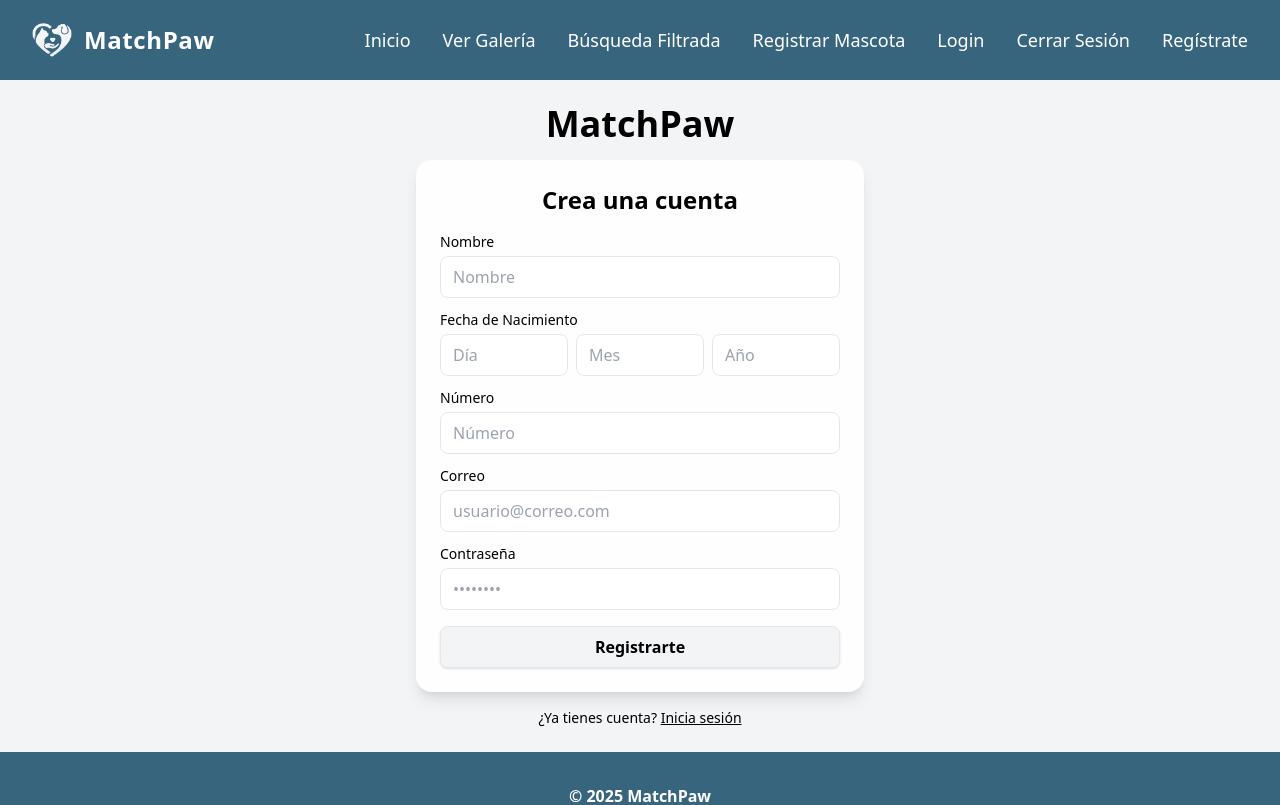
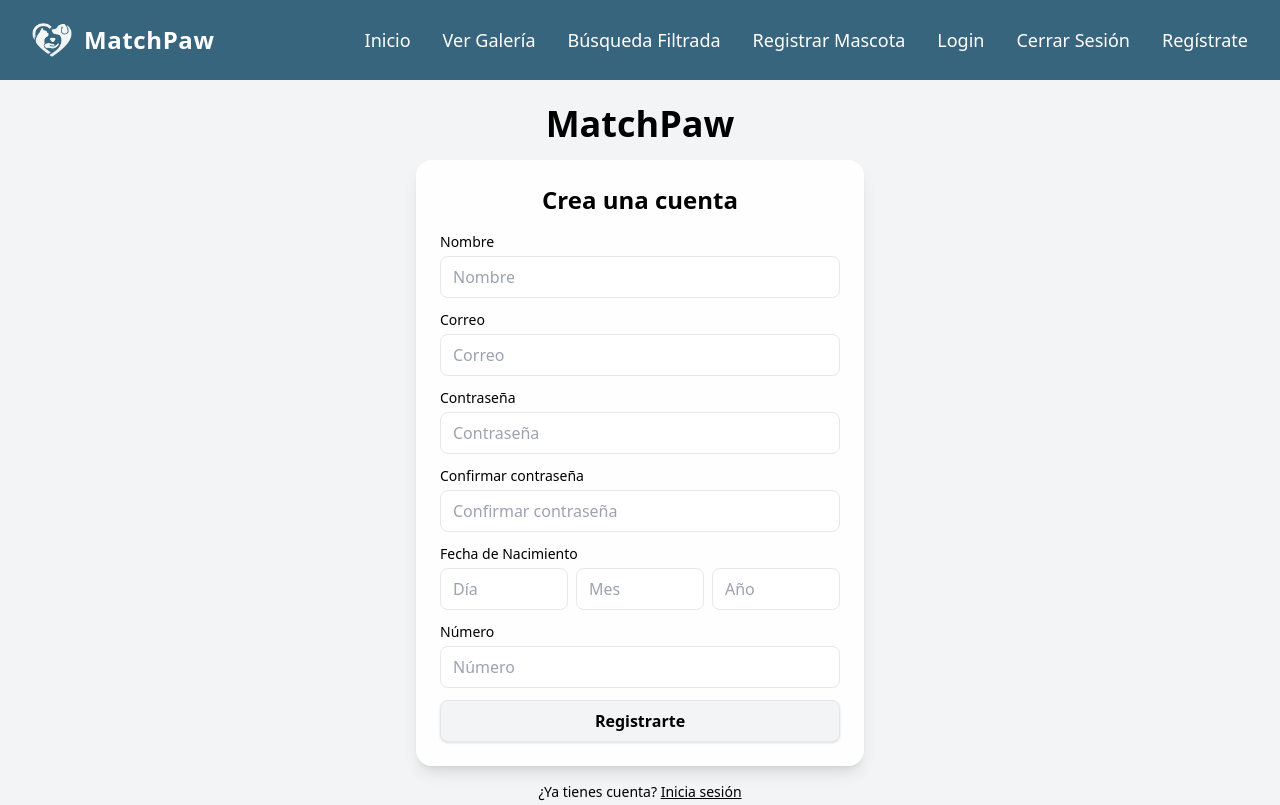
Before and after one commit to andreauxue/AdoptaMascota, a React (Vite) app in the folder Aplicacion/frontend/: page /register in a window 1280 px wide. Shown: the top 805 px of the page. Built offline with nearby package versions, Linux system fonts and the light colour scheme.

Commit message:
Separa login/registro y añade confirmPassword

```diff
--- a/Aplicacion/frontend/src/components/AuthForm.jsx
+++ b/Aplicacion/frontend/src/components/AuthForm.jsx
@@ -3,41 +3,123 @@ import { useState } from "react";
 export default function AuthForm({ mode = "login", onSubmit, loading = false, error = "" }) {
   const isLogin = mode === "login";
   const [form, setForm] = useState({
-    name: "", email: "", password: "", phone: "",
-    birthDay: "", birthMonth: "", birthYear: ""
+    name: "",
+    email: "",
+    password: "",
+    confirmPassword: "",
+    phone: "",
+    birthDay: "",
+    birthMonth: "",
+    birthYear: ""
   });
 
   const handle = e => setForm({ ...form, [e.target.name]: e.target.value });
 
   return (
     <div className="w-full max-w-md mx-auto bg-white/90 rounded-2xl shadow-lg p-6">
-      <h1 className="text-2xl font-bold text-center mb-4">{isLogin ? "Iniciar Sesión" : "Crea una cuenta"}</h1>
+      <h1 className="text-2xl font-bold text-center mb-4">
+        {isLogin ? "Iniciar Sesión" : "Crea una cuenta"}
+      </h1>
 
-      {!isLogin && (
+      {isLogin ? (
+        // LOGIN
+        <>
+          <label className="block text-sm mb-1">Correo</label>
+          <input
+            name="email"
+            type="email"
+            value={form.email}
+            onChange={handle}
+            placeholder="usuario@correo.com"
+            className="w-full mb-3 border rounded-lg px-3 py-2"
+          />
+
+          <label className="block text-sm mb-1">Contraseña</label>
+          <input
+            name="password"
+            type="password"
+            value={form.password}
+            onChange={handle}
+            placeholder="••••••••"
+            className="w-full mb-4 border rounded-lg px-3 py-2"
+          />
+        </>
+      ) : (
+        // REGISTER
         <>
           <label className="block text-sm mb-1">Nombre</label>
-          <input name="name" value={form.name} onChange={handle}
-                 className="w-full mb-3 input input-bordered border rounded-lg px-3 py-2 bg-white"
-                 placeholder="Nombre" />
+          <input
+            name="name"
+            value={form.name}
+            onChange={handle}
+            className="w-full mb-3 input input-bordered border rounded-lg px-3 py-2 bg-white"
+            placeholder="Nombre"
+          />
+
+          <label className="block text-sm mb-1">Correo</label>
+          <input
+            name="email"
+            value={form.email}
+            onChange={handle}
+            className="w-full mb-3 border rounded-lg px-3 py-2"
+            placeholder="Correo"
+          />
+
+          <label className="block text-sm mb-1">Contraseña</label>
+          <input
+            name="password"
+            type="password"
+            value={form.password}
+            onChange={handle}
+            className="w-full mb-3 border rounded-lg px-3 py-2"
+            placeholder="Contraseña"
+          />
+
+          <label className="block text-sm mb-1">Confirmar contraseña</label>
+          <input
+            name="confirmPassword"
+            type="password"
+            value={form.confirmPassword}
+            onChange={handle}
+            className="w-full mb-3 border rounded-lg px-3 py-2"
+            placeholder="Confirmar contraseña"
+          />
+
           <label className="block text-sm mb-1">Fecha de Nacimiento</label>
           <div className="flex gap-2 mb-3">
-            <input name="birthDay" value={form.birthDay} onChange={handle} placeholder="Día" className="w-1/3 border rounded-lg px-3 py-2"/>
-            <input name="birthMonth" value={form.birthMonth} onChange={handle} placeholder="Mes" className="w-1/3 border rounded-lg px-3 py-2"/>
-            <input name="birthYear" value={form.birthYear} onChange={handle} placeholder="Año" className="w-1/3 border rounded-lg px-3 py-2"/>
+            <input
+              name="birthDay"
+              value={form.birthDay}
+              onChange={handle}
+              placeholder="Día"
+              className="w-1/3 border rounded-lg px-3 py-2"
+            />
+            <input
+              name="birthMonth"
+              value={form.birthMonth}
+              onChange={handle}
+              placeholder="Mes"
+              className="w-1/3 border rounded-lg px-3 py-2"
+            />
+            <input
+              name="birthYear"
+              value={form.birthYear}
+              onChange={handle}
+              placeholder="Año"
+              className="w-1/3 border rounded-lg px-3 py-2"
+            />
           </div>
+
           <label className="block text-sm mb-1">Número</label>
-          <input name="phone" value={form.phone} onChange={handle}
-                 placeholder="Número" className="w-full mb-3 border rounded-lg px-3 py-2" />
+          <input
+            name="phone"
+            value={form.phone}
+            onChange={handle}
+            placeholder="Número"
+            className="w-full mb-3 border rounded-lg px-3 py-2"
+          />
         </>
       )}
-
-      <label className="block text-sm mb-1">Correo</label>
-      <input name="email" type="email" value={form.email} onChange={handle}
-             placeholder="usuario@correo.com" className="w-full mb-3 border rounded-lg px-3 py-2" />
-
-      <label className="block text-sm mb-1">Contraseña</label>
-      <input name="password" type="password" value={form.password} onChange={handle}
-             placeholder="••••••••" className="w-full mb-4 border rounded-lg px-3 py-2" />
 
       {error && <p className="text-red-600 text-sm mb-3">{error}</p>}
 
--- a/Aplicacion/frontend/src/pages/Register.jsx
+++ b/Aplicacion/frontend/src/pages/Register.jsx
@@ -15,6 +15,7 @@ export default function Register() {
       if (!data.name.trim()) throw new Error("El nombre es obligatorio.");
       if (!/^\S+@\S+\.\S+$/.test(data.email)) throw new Error("Correo inválido.");
       if (data.password.length < 6) throw new Error("La contraseña debe tener al menos 6 caracteres.");
+      if (data.password !== data.confirmPassword) throw new Error("Las contraseñas no coinciden.");
 
       await new Promise(r => setTimeout(r, 350));
       register(data);
--- a/Aplicacion/frontend/src/services/auth.js
+++ b/Aplicacion/frontend/src/services/auth.js
@@ -11,12 +11,34 @@ function writeUsers(users) {
 
 export function register({ name, email, password, birthDay, birthMonth, birthYear, phone }) {
   const users = readUsers();
+
+  // Verifica si el correo ya está registrado
   const exists = users.some(u => u.email.toLowerCase() === email.toLowerCase());
   if (exists) throw new Error("Ese correo ya está registrado.");
-  const user = { id: crypto.randomUUID(), name, email, password, birthDay, birthMonth, birthYear, phone, createdAt: Date.now() };
+
+  // Crea el nuevo usuario
+  const user = {
+    id: crypto.randomUUID(),
+    name,
+    email,
+    password,
+    birthDay,
+    birthMonth,
+    birthYear,
+    phone,
+    createdAt: Date.now()
+  };
+
+  // Guarda el usuario
   users.push(user);
   writeUsers(users);
-  localStorage.setItem(SESSION_KEY, JSON.stringify({ id: user.id, name: user.name, email: user.email }));
+
+  // Inicia sesión automáticamente
+  localStorage.setItem(
+    SESSION_KEY,
+    JSON.stringify({ id: user.id, name: user.name, email: user.email })
+  );
+
   return user;
 }
 
```
